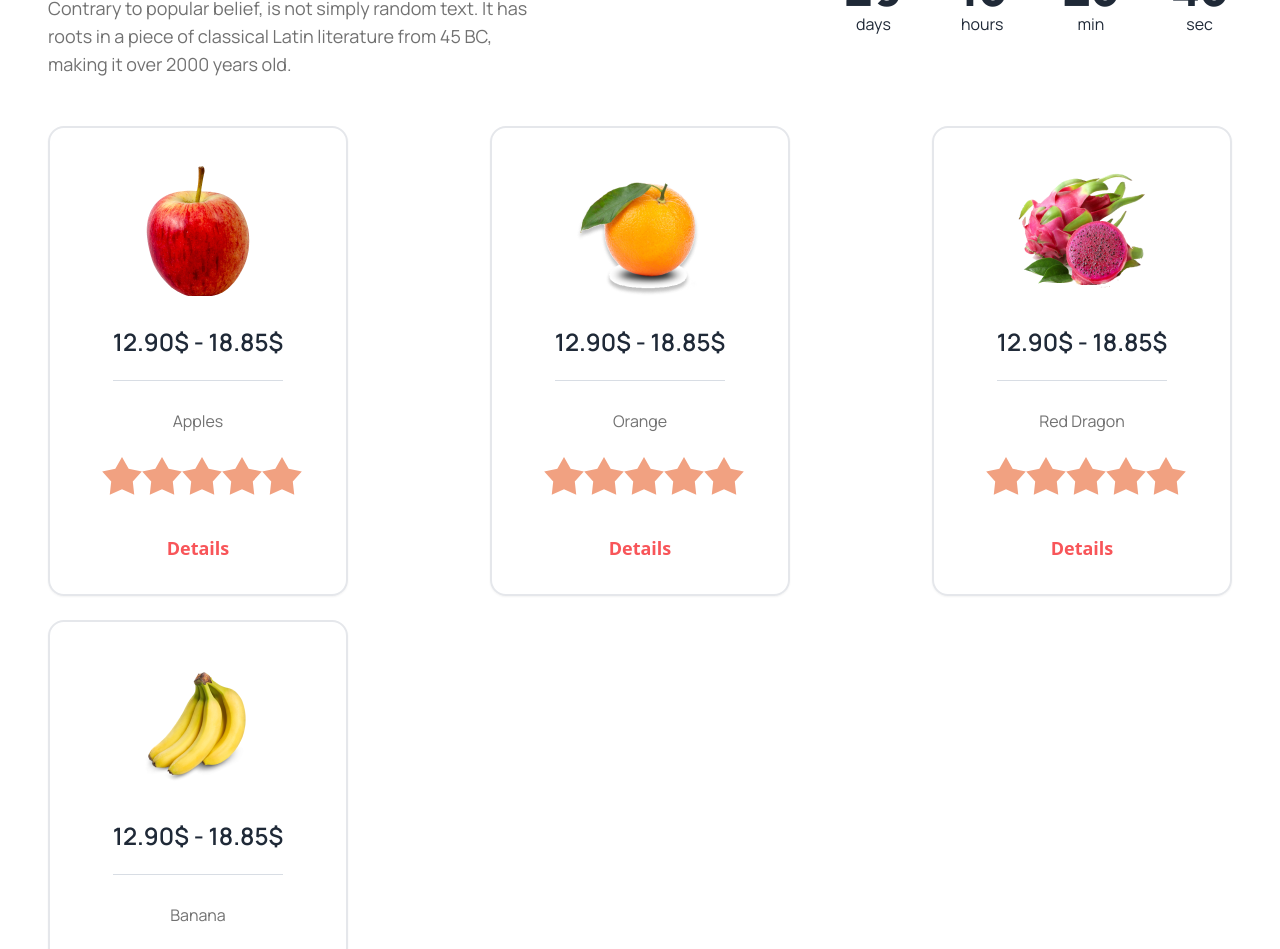
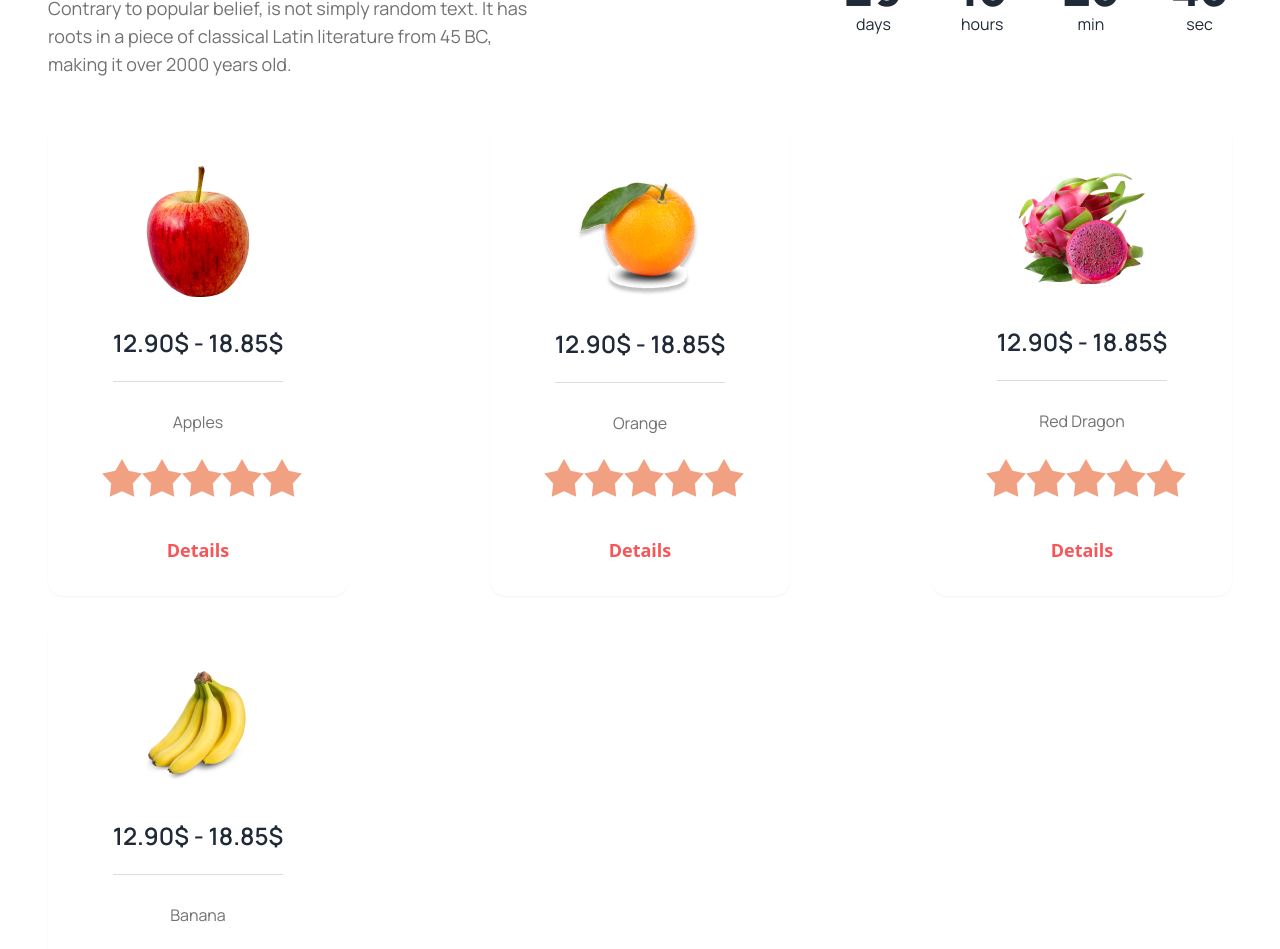
Before and after one commit to TrishonBaidaya7399/B8A3-fruit-brust, a plain HTML site: page index.html in a window 1280 px wide. Shown: the part 1120-2069 px from the top of the page. Drawn offline with nearby package versions, Linux system fonts and the light colour scheme.

Commit message:
Update index.html

```diff
--- a/index.html
+++ b/index.html
@@ -190,7 +190,7 @@
         <!-- deal of the day card part -->
         <div class="flex flex-col md:flex-row flex-wrap justify-center lg:justify-between items-center gap-[24px]">
             <!-- card-1 -->
-            <div class="card w-[300px] h-[470px] md:w-[300px]  shadow-sm border-2">
+            <div class="card w-[300px] h-[470px] md:w-[300px]  shadow-sm border-1">
                 <figure class="px-5 lg:px-10 pt-5 lg:pt-10">
                   <img src="./images/fruit6.png" alt="Shoes" class="rounded-xl" />
                 </figure>
@@ -246,7 +246,7 @@
                 </div>
               </div>
             <!-- card-2 -->
-            <div class="card w-[300px] h-[470px] md:w-[300px] shadow-sm border-2">
+            <div class="card w-[300px] h-[470px] md:w-[300px] shadow-sm border-1">
                 <figure class="px-5 lg:px-10 pt-5 lg:pt-10">
                   <img src="./images/fruit7.png" alt="Shoes" class="rounded-xl" />
                 </figure>
@@ -302,7 +302,7 @@
                     </div>
                   </div>
             <!-- card-3 -->
-            <div class="card w-[300px] md:w-[300px] h-[470px]  shadow-sm border-2">
+            <div class="card w-[300px] md:w-[300px] h-[470px]  shadow-sm border-1">
                 <figure class="px-5 lg:px-10 pt-5 lg:pt-10">
                   <img src="./images/fruit8.png" alt="Shoes" class="rounded-xl" />
                 </figure>
@@ -358,7 +358,7 @@
                     </div>
                   </div>
             <!-- card-4 -->
-            <div class="card w-[300px] md:w-[300px] h-[470px]  shadow-sm border-2">
+            <div class="card w-[300px] md:w-[300px] h-[470px]  shadow-sm border-1">
                 <figure class="px-5 lg:px-10 pt-5 lg:pt-10">
                   <img src="./images/fruit9.png" alt="Shoes" class="rounded-xl" />
                 </figure>
```
